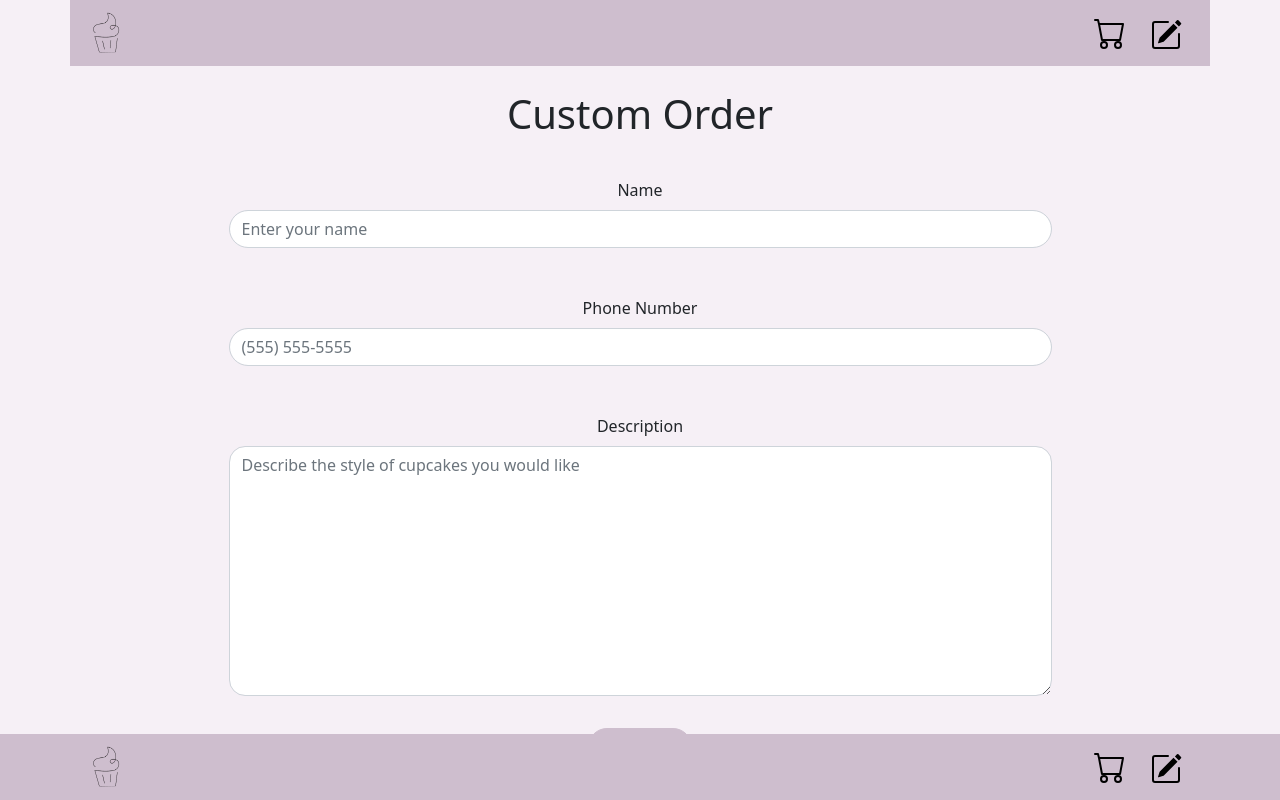
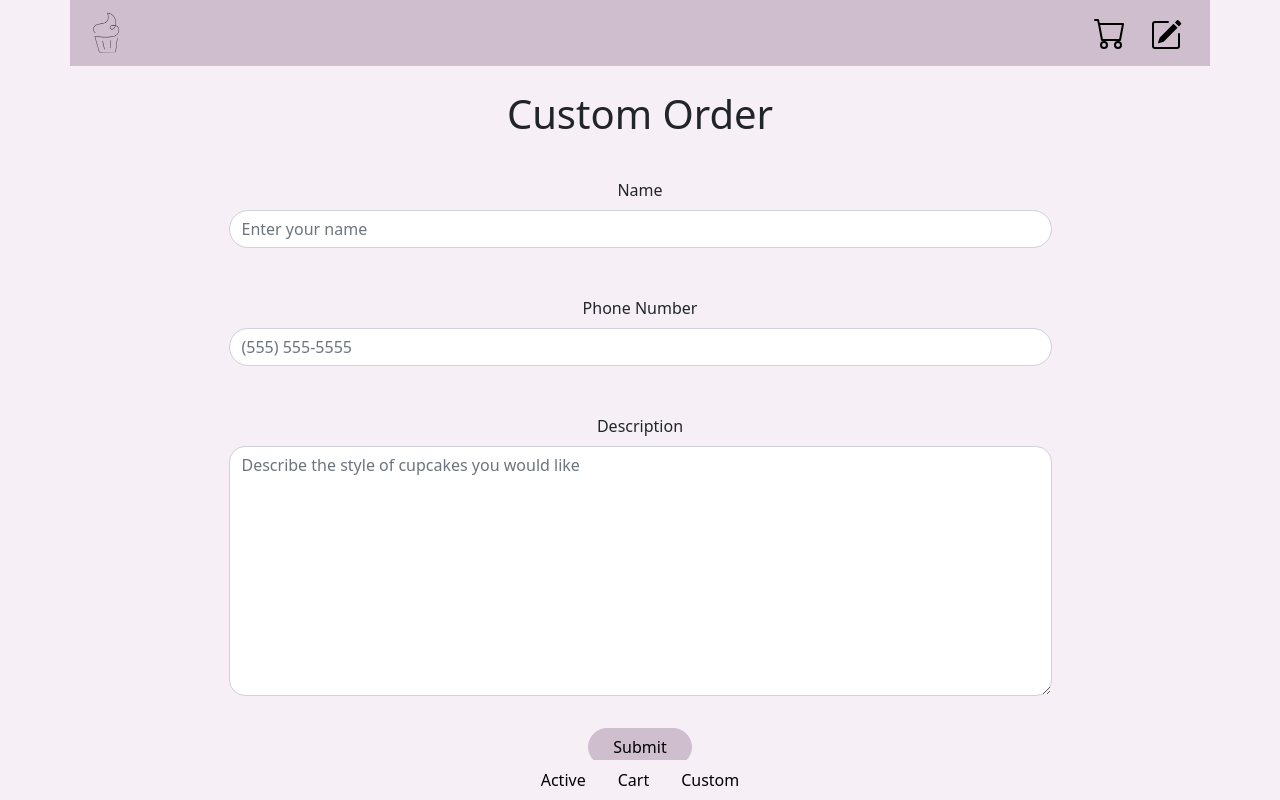
Before and after one commit to Gurb-S/cupcakemakes, a React (Create React App) app: page /custom in a window 1280 px wide. Built offline with nearby package versions, Linux system fonts and the light colour scheme.

Commit message:
test active link

```diff
--- a/src/components/Footer.js
+++ b/src/components/Footer.js
@@ -1,17 +1,28 @@
 import React, { useContext } from "react"
-import { Container, Navbar, Row, Col } from "react-bootstrap"
-import { Link } from "react-router-dom"
+import { Container, Navbar, Nav,  Row, Col } from "react-bootstrap"
 import logo from "../imgs/icons/logo_black.png"
 import SiteContext from "../context/Context"
 
 export function Footer(){
 
       // imports number of items in cart from context api
-    const { numberOfItemsInCart } = useContext(SiteContext)
+    // * const { numberOfItemsInCart } = useContext(SiteContext)
     // * use d-lg-none item to only display the item if screen size is large or larger
+
     return(
-        <Container className="p-0 footer">
-            <Navbar bg="primary" expand="lg" fixed="bottom">
+        <Container className="p-0 pwa-mode">
+          <Nav variant="pills" className="justify-content-center fixed-bottom bg-light">
+            <Nav.Item>
+              <Nav.Link href="/" className="text-danger">Active</Nav.Link>
+            </Nav.Item>
+            <Nav.Item>
+              <Nav.Link href="/cart" className="text-danger test">Cart</Nav.Link>
+            </Nav.Item>
+            <Nav.Item>
+              <Nav.Link href="/custom" className="text-danger footer-link">Custom</Nav.Link>
+            </Nav.Item>
+          </Nav>
+            {/* <Navbar bg="primary" expand="lg" fixed="bottom">
                 <Container>
                     <Row className="d-flex align-items-center">
                         <Col>
@@ -39,29 +50,10 @@ export function Footer(){
                                 </svg>
                                 <span className="visually-hidden">link to custom order page</span>
                             </Link>
-                            {/* <button className='btn btn-body d-lg-none' type="button" data-bs-toggle="offcanvas" data-bs-target="#offcanvasTop" aria-controls="offcanvasTop" aria-label="Open Menu">
-                                <svg xmlns="http://www.w3.org/2000/svg" width="32" height="32" fill="currentColor" className="bi bi-three-dots-vertical" viewBox="0 0 16 16">
-                                    <path d="M9.5 13a1.5 1.5 0 1 1-3 0 1.5 1.5 0 0 1 3 0zm0-5a1.5 1.5 0 1 1-3 0 1.5 1.5 0 0 1 3 0zm0-5a1.5 1.5 0 1 1-3 0 1.5 1.5 0 0 1 3 0z"/>
-                                </svg>
-                            </button>
-                            <div className="offcanvas offcanvas-end" tabIndex="-1" id="offcanvasTop" aria-labelledby="offcanvasTopLabel">
-                                <div className="offcanvas-header">
-                                    <h5 className="offcanvas-title" id="offcanvasTopLabel">Menu</h5>
-                                    <button type="button" className="btn-close" data-bs-dismiss="offcanvas" aria-label="Close"></button>
-                                </div>
-                                <div className="offcanvas-body">
-                                    <Nav className="me-auto">
-                                        <Nav.Link href="/">Home</Nav.Link>
-                                        <Nav.Link href="/custom">Custom Cupcake</Nav.Link>
-                                        <Nav.Link href="/">Cupcake Gallery</Nav.Link>
-                                        <Nav.Link href="/">Cake Gallery</Nav.Link>
-                                    </Nav>
-                                </div>
-                            </div> */}
                         </Col>
                     </Row>
                 </Container>
-            </Navbar>
+            </Navbar> */}
         </Container>
     )
 }
```
